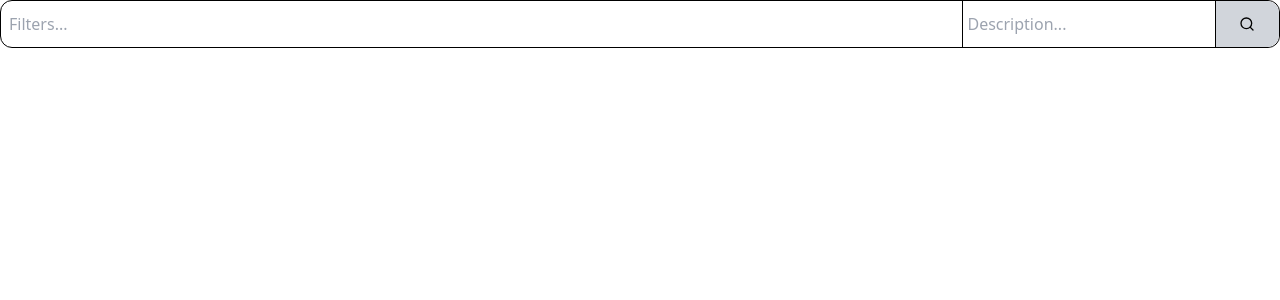
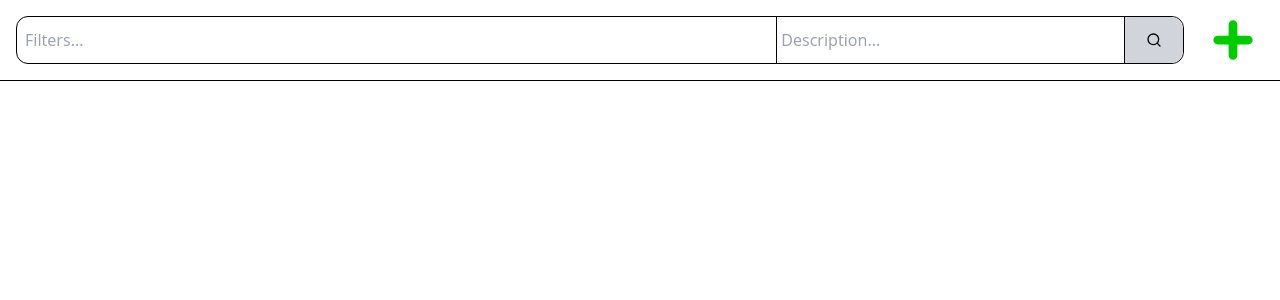
Before and after one commit to agarwalaswastik/tasks-manager, a React (Vite) app: page / in a window 1280 px wide. Shown: the top 300 px of the page. Built offline with nearby package versions, Linux system fonts and the light colour scheme.

Commit message:
Added TaskBoard and Navbar components

```diff
--- a/package.json
+++ b/package.json
@@ -11,8 +11,8 @@
   },
   "dependencies": {
     "@reduxjs/toolkit": "^1.9.5",
-    "lodash": "^4.17.21",
     "react": "^18.2.0",
+    "react-beautiful-dnd": "^13.1.1",
     "react-dom": "^18.2.0",
     "react-icons": "^4.10.1",
     "react-redux": "^8.1.1",
--- a/src/app/App.jsx
+++ b/src/app/App.jsx
@@ -1,11 +1,15 @@
 import { Provider } from "react-redux";
 import { store } from "./store";
-import SearchBar from "../features/search/SearchBar";
+import Navbar from "./Navbar";
+import TaskBoard from "../features/tasks/TaskBoard";
 
 const App = () => {
     return (
         <Provider store={store}>
-            <SearchBar />
+            <Navbar />
+            <main className="fixed bottom-0 left-0 right-0 top-24 overflow-auto p-2">
+                <TaskBoard />
+            </main>
         </Provider>
     );
 };
--- /dev/null
+++ b/src/app/Navbar.jsx
@@ -0,0 +1,23 @@
+import { useDispatch } from "react-redux";
+import CrossButton from "../components/CrossButton";
+import SearchBar from "../features/search/SearchBar";
+import { addTaskList } from "../features/tasks/tasksSlice";
+
+const Navbar = () => {
+    const dispatch = useDispatch();
+
+    return (
+        <nav className="fixed w-full flex items-center border-b border-black p-4 pr-24">
+            <SearchBar />
+            <CrossButton
+                plus={true}
+                size={70}
+                color="#00cc00"
+                onClick={() => dispatch(addTaskList("New Task List"))}
+                className="right-3 hover:bg-gray-100"
+            />
+        </nav>
+    );
+};
+
+export default Navbar;
--- a/src/components/CrossButton.jsx
+++ b/src/components/CrossButton.jsx
@@ -1,15 +1,16 @@
 import PropTypes from "prop-types";
-import { BsPlusCircle } from "react-icons/bs";
+import { BsPlus } from "react-icons/bs";
 
-const CrossButton = ({ plus, size, onClick, color }) => {
+const CrossButton = ({ plus, size, onClick, color, className }) => {
     return (
         <button
             onClick={onClick}
             className={`absolute right-1 top-1/2 -translate-y-1/2 rounded-full text-center ${
                 plus ? "" : "rotate-45"
-            }`}
+            } ${className}`}
         >
-            <BsPlusCircle className="stroke-1"
+            <BsPlus
+                className="stroke-1"
                 style={{
                     fontSize: size,
                     color,
@@ -24,6 +25,7 @@ CrossButton.propTypes = {
     size: PropTypes.number,
     onClick: PropTypes.func,
     color: PropTypes.string,
+    className: PropTypes.string,
 };
 
 export default CrossButton;
--- a/src/features/search/SearchBar.jsx
+++ b/src/features/search/SearchBar.jsx
@@ -25,14 +25,14 @@ const SearchBar = () => {
                 onCross={(filterId) => dispatch(removeSearchFilter(filterId))}
                 wrap={false}
                 onAdd={(filterId) => dispatch(addSearchFilter(filterId))}
-                className="flex h-12 w-[75%] items-center overflow-x-auto"
+                className="flex h-12 w-[65%] items-center overflow-x-auto"
             />
 
             <input
                 name="searchTextField"
                 type="text"
                 placeholder="Description..."
-                className="ml-2 h-12 w-[20%] border border-black px-1 focus:outline-none"
+                className="h-12 w-[30%] border border-black px-1 focus:outline-none"
                 value={searchText}
                 onChange={handleSearchTextValueChange}
                 onKeyDown={(e) => {
--- /dev/null
+++ b/src/features/tasks/TaskBoard.jsx
@@ -0,0 +1,28 @@
+import { DragDropContext, Droppable } from "react-beautiful-dnd";
+import { useSelector } from "react-redux";
+import TaskList from "./TaskList";
+
+const TaskBoard = () => {
+    const taskBoard = useSelector((state) => state.tasks);
+
+    return (
+        <DragDropContext>
+            <Droppable droppableId="board" direction="horizontal" type="taskList">
+                {(provided) => (
+                    <article
+                        className="flex h-full w-fit"
+                        {...provided.droppableProps}
+                        ref={provided.innerRef}
+                    >
+                        {taskBoard.map((taskList, index) => (
+                            <TaskList key={taskList.id} taskList={taskList} index={index} />
+                        ))}
+                        {provided.placeholder}
+                    </article>
+                )}
+            </Droppable>
+        </DragDropContext>
+    );
+};
+
+export default TaskBoard;
--- /dev/null
+++ b/src/features/tasks/TaskList.jsx
@@ -0,0 +1,28 @@
+import PropTypes from "prop-types";
+import { Draggable } from "react-beautiful-dnd";
+
+const TaskList = ({ taskList, index }) => {
+    return (
+        <Draggable draggableId={`${taskList.id}-drag`} index={index}>
+            {(provided) => (
+                <section
+                    className="mx-2 flex h-full w-72 flex-col rounded-md border border-black"
+                    {...provided.draggableProps}
+                    {...provided.dragHandleProps}
+                    ref={provided.innerRef}
+                >
+                    <div>
+
+                    </div>
+                </section>
+            )}
+        </Draggable>
+    );
+};
+
+TaskList.propTypes = {
+    taskList: PropTypes.object.isRequired,
+    index: PropTypes.number.isRequired,
+};
+
+export default TaskList;
```
Also changed, not shown: 1 other file (tests, documents, lock files or other folders).
